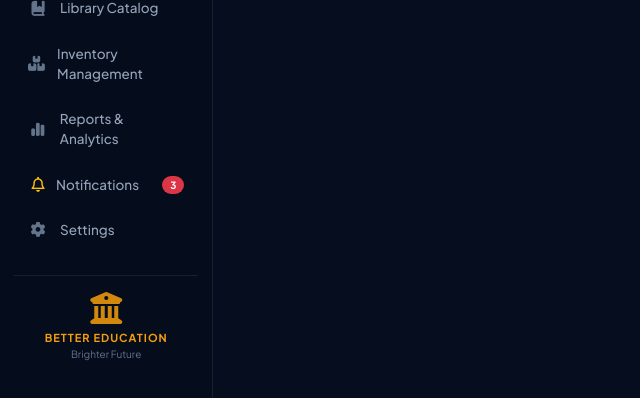
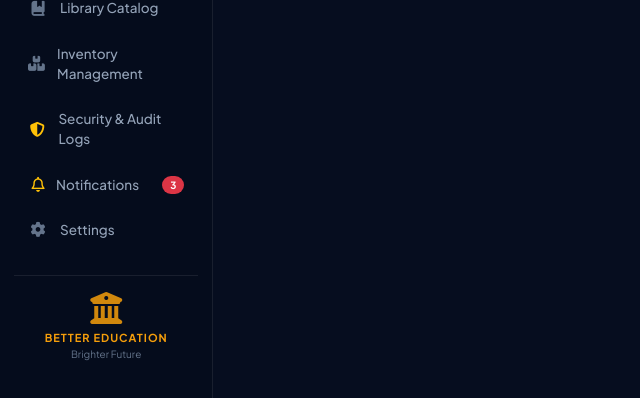
Before and after one commit to sanahameed622-create/College-Management-System, a Python web app: template app/templates/finance.html in a window 1280 px wide. Shown: the part 483-881 px from the top of the page, without its empty margins (0-640 px from the left). Run offline with Jinja, Linux system fonts and the light colour scheme; the template is opened without the code that fills it, so the values that code supplies are empty.

Commit message:
feat(ui): clearly label Security & Audit Logs with shield icon in admin sidebar navigation

```diff
--- a/app/templates/base.html
+++ b/app/templates/base.html
@@ -601,11 +601,11 @@
                             </a>
                         </li>
 
-                        <!-- Reports & Analytics Audit Log -->
+                        <!-- Security & Threat Shield Audit Log -->
                         <li class="nav-item">
                             <a href="{{ url_for('security_audit') }}" class="nav-gold-link {% if request.path == '/security-audit' %}active{% endif %}">
-                                <i class="fa-solid fa-chart-simple"></i>
-                                <span>Reports &amp; Analytics</span>
+                                <i class="fa-solid fa-shield-halved text-warning"></i>
+                                <span>Security &amp; Audit Logs</span>
                             </a>
                         </li>
                         {% endif %}
```
